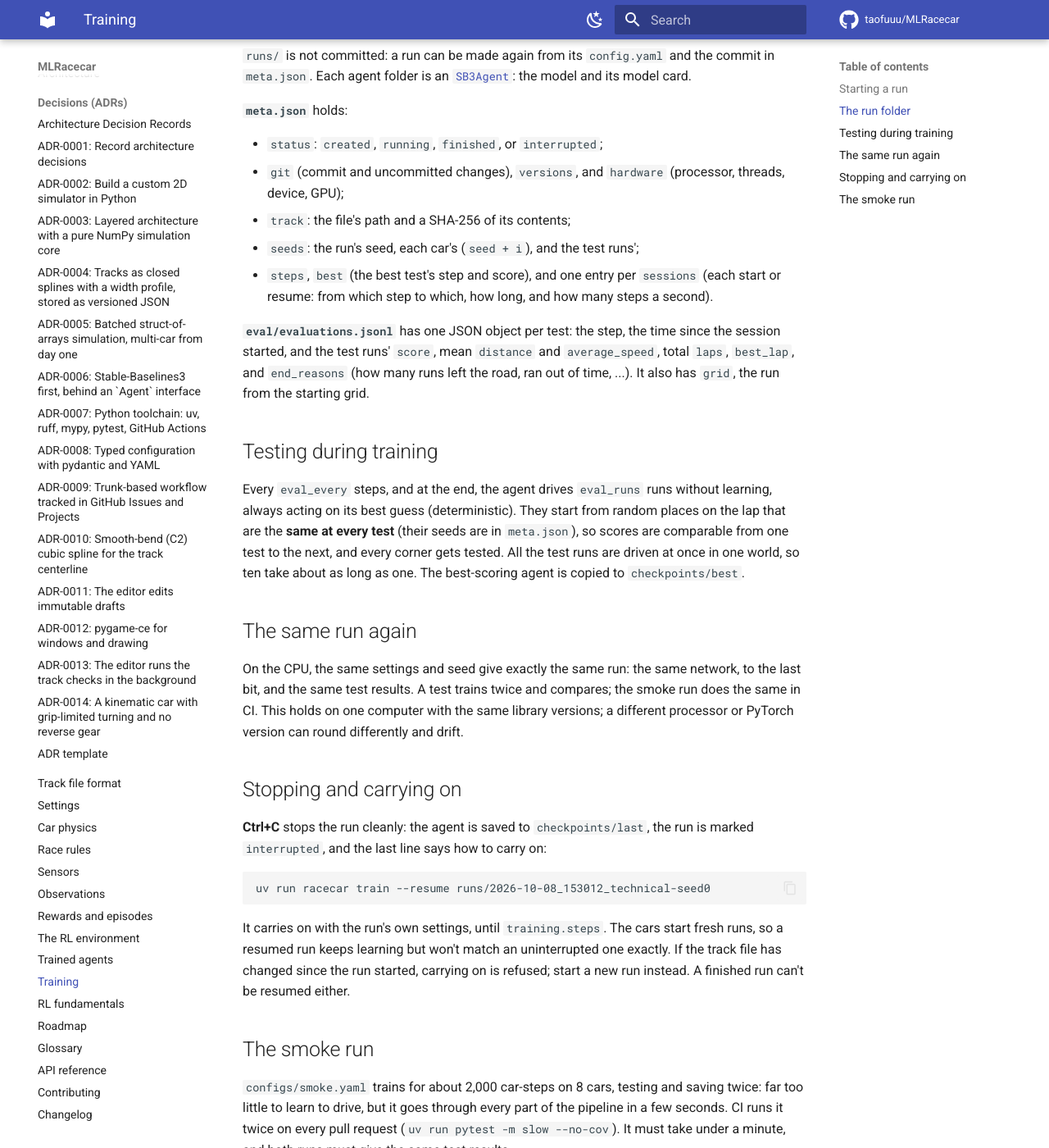
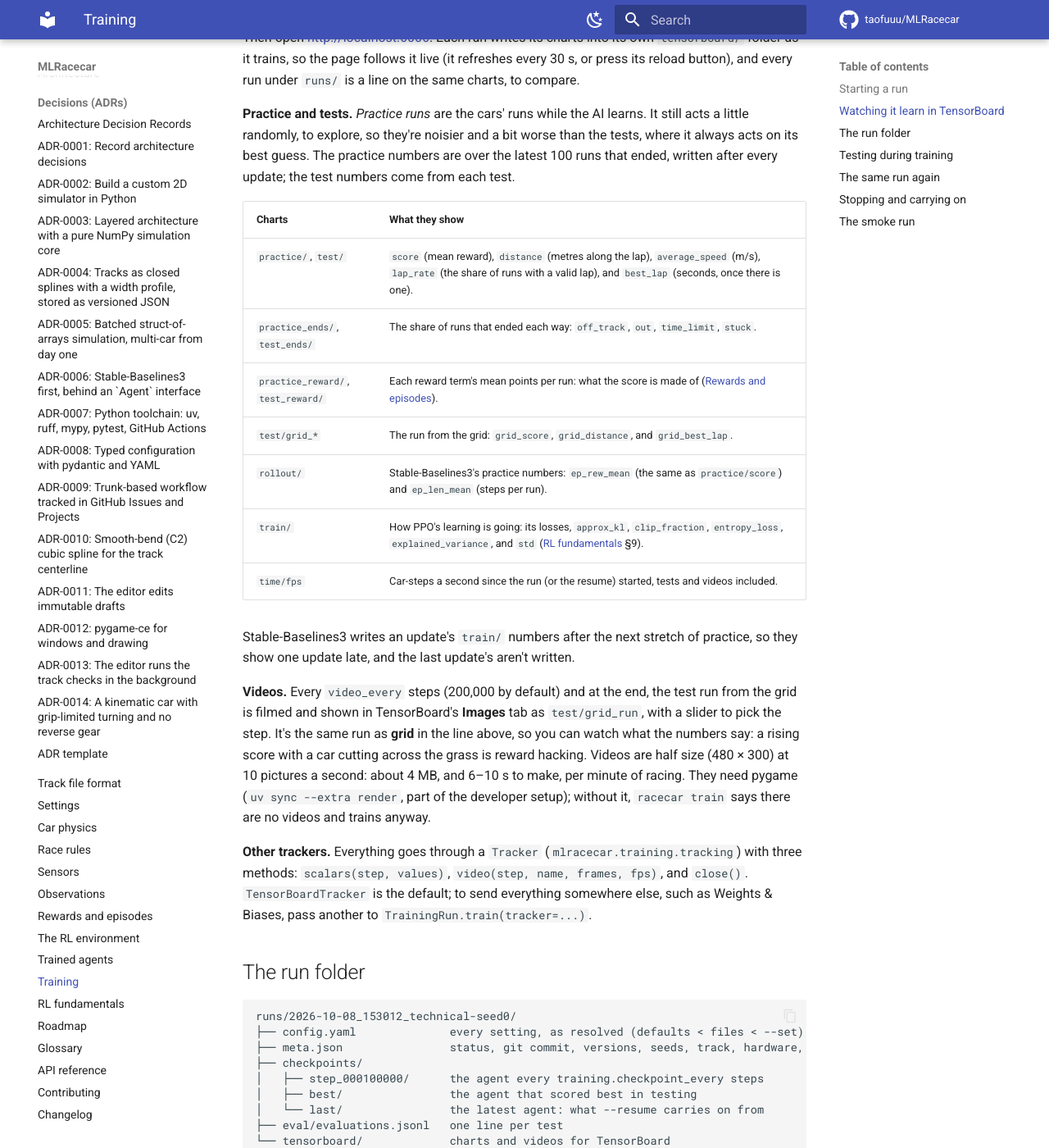
Before and after one commit to taofuuu/MLRacecar, an MkDocs documentation site: the page built from docs/training.md, in a window 1280 px wide and 1400 px high, scrolled down 2025 px. Shown: the whole window at 82% size. Built offline with MkDocs 1.6.1 and Material for MkDocs 9.7.7, drawn with Linux system fonts in a browser that asks for light colours; comment, search, counter and statistics services are not loaded; some of the changed text lies outside the part shown.

Commit message:
docs: watching training in TensorBoard
The Training page explains how to open TensorBoard, what each group of charts shows (practice and test racing numbers, how runs ended, the reward terms, Stable-Baselines3's own), the videos and their setting, and other trackers; the run folder gains tensorboard/ and evaluations.jsonl its new keys. Architecture 4.10 as built, the RL guide's "what to watch" names the new charts, glossary entries (practice run, experiment tracking), the settings guide, the README, and the changelog.

````diff
--- a/docs/training.md
+++ b/docs/training.md
@@ -5,7 +5,8 @@
 > Everything about the run goes into one folder: the exact settings, which code and library
 > versions, the seeds, the saved AIs, and every test result. Run the same settings with the
 > same seed again on the CPU and you get exactly the same AI. Press Ctrl+C to stop; the AI is
-> saved first, and you can carry on later.
+> saved first, and you can carry on later. While it trains, TensorBoard (a web page) draws
+> charts of how it's going, with a video of the AI driving every so often.
 
 Training needs the training libraries: `uv sync --extra train` (see
 [CONTRIBUTING](https://github.com/taofuuu/MLRacecar/blob/main/CONTRIBUTING.md)). The ideas
@@ -33,6 +34,7 @@ two sections for training:
 | | `checkpoint_every` | 100,000 | Save the AI every this many car-steps, and at the end. |
 | | `eval_every` | 50,000 | Test it every this many car-steps, and at the end. |
 | | `eval_runs` | 10 | Test runs per test. |
+| | `video_every` | 200,000 | Film the test run from the grid every this many car-steps, and at the end, for TensorBoard. 0: no videos. |
 | `ppo` | `learning_rate`, `gamma`, `gae_lambda`, `clip_range`, `entropy_coef`, `epochs` | SB3's usual values | How PPO learns ([RL fundamentals](rl-guide.md) §8). |
 | | `steps_per_car` | 128 | Steps each car drives between updates. 16 cars × 128 = 2,048 steps of experience per update. |
 | | `batch_size` | 256 | Steps per learning step. It must divide the experience per update; a run that doesn't is refused before it starts. |
@@ -50,6 +52,47 @@ The **score** is the test runs' mean reward (with the default reward, a tenth of
 driven along the lap, minus 10 for each time the car left the road). **laps** counts valid laps
 in the test runs, and **grid** is how far one run from the starting grid got.
 
+## Watching it learn in TensorBoard
+
+```bash
+uv run tensorboard --logdir runs
+```
+
+Then open <http://localhost:6006>. Each run writes its charts into its own `tensorboard/`
+folder as it trains, so the page follows it live (it refreshes every 30 s, or press its reload
+button), and every run under `runs/` is a line on the same charts, to compare.
+
+**Practice and tests.** *Practice runs* are the cars' runs while the AI learns. It still acts a
+little randomly, to explore, so they're noisier and a bit worse than the tests, where it always
+acts on its best guess. The practice numbers are over the latest 100 runs that ended, written
+after every update; the test numbers come from each test.
+
+| Charts | What they show |
+|--------|----------------|
+| `practice/`, `test/` | `score` (mean reward), `distance` (metres along the lap), `average_speed` (m/s), `lap_rate` (the share of runs with a valid lap), and `best_lap` (seconds, once there is one). |
+| `practice_ends/`, `test_ends/` | The share of runs that ended each way: `off_track`, `out`, `time_limit`, `stuck`. |
+| `practice_reward/`, `test_reward/` | Each reward term's mean points per run: what the score is made of ([Rewards and episodes](rewards.md)). |
+| `test/grid_*` | The run from the grid: `grid_score`, `grid_distance`, and `grid_best_lap`. |
+| `rollout/` | Stable-Baselines3's practice numbers: `ep_rew_mean` (the same as `practice/score`) and `ep_len_mean` (steps per run). |
+| `train/` | How PPO's learning is going: its losses, `approx_kl`, `clip_fraction`, `entropy_loss`, `explained_variance`, and `std` ([RL fundamentals](rl-guide.md) §9). |
+| `time/fps` | Car-steps a second since the run (or the resume) started, tests and videos included. |
+
+Stable-Baselines3 writes an update's `train/` numbers after the next stretch of practice, so
+they show one update late, and the last update's aren't written.
+
+**Videos.** Every `video_every` steps (200,000 by default) and at the end, the test run from the
+grid is filmed and shown in TensorBoard's **Images** tab as `test/grid_run`, with a slider to
+pick the step. It's the same run as **grid** in the line above, so you can watch what the
+numbers say: a rising score with a car cutting across the grass is reward hacking. Videos are
+half size (480 × 300) at 10 pictures a second: about 4 MB, and 6–10 s to make, per minute of
+racing. They need pygame (`uv sync --extra render`, part of the developer setup); without it,
+`racecar train` says there are no videos and trains anyway.
+
+**Other trackers.** Everything goes through a `Tracker` (`mlracecar.training.tracking`) with three
+methods: `scalars(step, values)`, `video(step, name, frames, fps)`, and `close()`.
+`TensorBoardTracker` is the default; to send everything somewhere else, such as Weights &
+Biases, pass another to `TrainingRun.train(tracker=...)`.
+
 ## The run folder
 
 ```
@@ -60,7 +103,8 @@ runs/2026-10-08_153012_technical-seed0/
 │   ├── step_000100000/      the agent every training.checkpoint_every steps
 │   ├── best/                the agent that scored best in testing
 │   └── last/                the latest agent: what --resume carries on from
-└── eval/evaluations.jsonl   one line per test
+├── eval/evaluations.jsonl   one line per test
+└── tensorboard/             charts and videos for TensorBoard
 ```
 
 `runs/` is not committed: a run can be made again from its `config.yaml` and the commit in
@@ -78,8 +122,9 @@ runs/2026-10-08_153012_technical-seed0/
 
 **`eval/evaluations.jsonl`** has one JSON object per test: the step, the time since the
 session started, and the test runs' `score`, mean `distance` and `average_speed`, total `laps`,
-`best_lap`, and `end_reasons` (how many runs left the road, ran out of time, ...). It also has
-`grid`, the run from the starting grid.
+`lap_rate`, `best_lap`, `end_reasons` (how many runs left the road, ran out of time, ...), and
+`terms` (each reward term's mean points per run). It also has `grid`, the run from the starting
+grid, with its own `terms`.
 
 ## Testing during training
 
````
Also changed, not shown: CHANGELOG.md (+7 -0 lines), README.md (+2 -1 lines), docs/architecture.md (+13 -1 lines), docs/configuration.md (+1 -1 lines), docs/glossary.md (+3 -1 lines), docs/rl-guide.md (+6 -3 lines).
